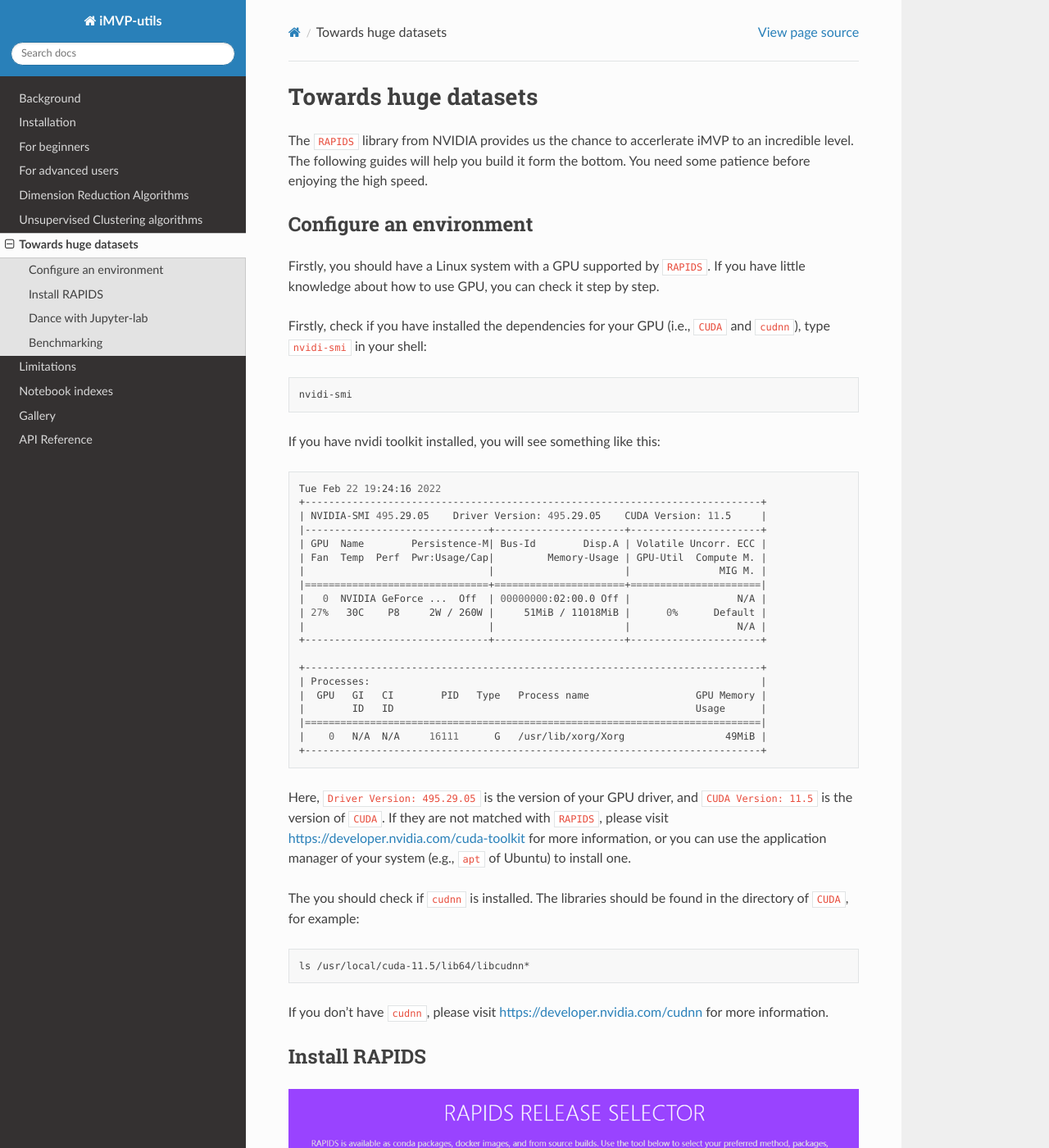
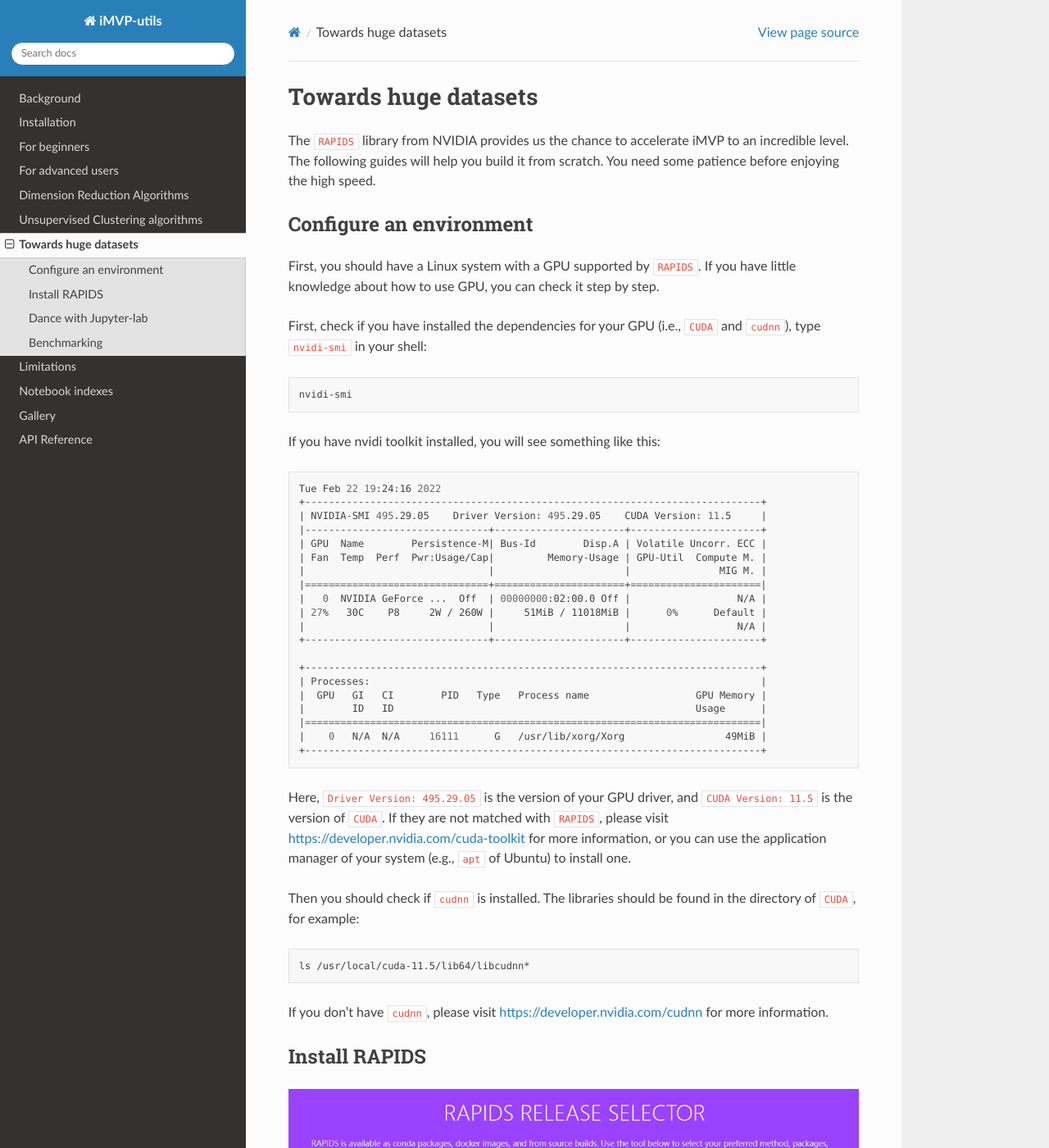
Before and after one commit to jhfoxliu/iMVP, a Sphinx documentation site: the page built from docs/GPU_accerleration.rst, in a window 1280 px wide and 1400 px high. Shown: the whole window at 82% size. Built offline with Sphinx 7.4.7 and the Read the Docs theme 2.0.0, drawn with Linux system fonts in a browser that asks for light colours; some of the changed text lies outside the part shown.

Commit message:
Update GPU_accerleration.rst

```diff
--- a/docs/GPU_accerleration.rst
+++ b/docs/GPU_accerleration.rst
@@ -1,14 +1,14 @@
 Towards huge datasets
 =====================
 
-The ``RAPIDS`` library from NVIDIA provides us the chance to accerlerate iMVP to an incredible level. The following guides will help you build it form the bottom. You need some patience before enjoying the high speed.
+The ``RAPIDS`` library from NVIDIA provides us the chance to accelerate iMVP to an incredible level. The following guides will help you build it from scratch. You need some patience before enjoying the high speed.
 
 Configure an environment
 ------------------------
 
-Firstly, you should have a Linux system with a GPU supported by ``RAPIDS``. If you have little knowledge about how to use GPU, you can check it step by step.
+First, you should have a Linux system with a GPU supported by ``RAPIDS``. If you have little knowledge about how to use GPU, you can check it step by step.
 
-Firstly, check if you have installed the dependencies for your GPU (i.e., ``CUDA`` and ``cudnn``), type ``nvidi-smi`` in your shell:
+First, check if you have installed the dependencies for your GPU (i.e., ``CUDA`` and ``cudnn``), type ``nvidi-smi`` in your shell:
 
 .. code-block:: sh
 
@@ -41,7 +41,7 @@ If you have nvidi toolkit installed, you will see something like this:
 
 Here, ``Driver Version: 495.29.05`` is the version of your GPU driver, and ``CUDA Version: 11.5`` is the version of ``CUDA``. If they are not matched with ``RAPIDS``, please visit https://developer.nvidia.com/cuda-toolkit for more information, or you can use the application manager of your system (e.g., ``apt`` of Ubuntu) to install one.
 
-The you should check if ``cudnn`` is installed. The libraries should be found in the directory of ``CUDA``, for example:
+Then you should check if ``cudnn`` is installed. The libraries should be found in the directory of ``CUDA``, for example:
 
 .. code-block:: sh
 
```
Also changed, not shown: other parts of docs/GPU_accerleration.rst (+1 -1 lines).
